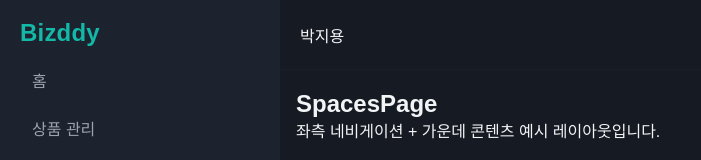
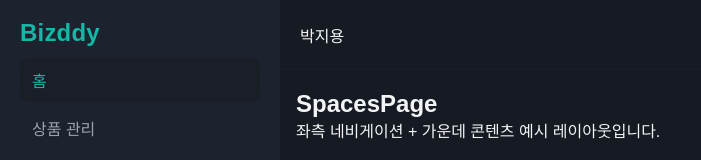
Before and after one commit to jiyong0106/bizddy, a Next.js app: page /spaces in a window 1280 px wide. Shown: the top 160 px of the page, without its empty margins (0-701 px from the left). Built offline with nearby package versions, Linux system fonts and the light colour scheme.

Commit message:
현재 path표시

```diff
--- a/src/components/spaces/navbar/index.tsx
+++ b/src/components/spaces/navbar/index.tsx
@@ -1,6 +1,9 @@
+"use client";
 import Link from "next/link";
 import styles from "./navbar.module.scss";
 import { Logo } from "@/components/common";
+import { usePathname } from "next/navigation";
+import clsx from "clsx";
 
 const items = [
   { label: "홈", href: "/spaces" },
@@ -13,13 +16,21 @@ const items = [
 ];
 
 const Navbar = () => {
+  const pathname = usePathname();
+
   return (
     <aside className={styles.container}>
       <Logo size={24} />
       <ul className={styles.menu}>
         {items.map((it) => (
           <li key={it.href} className={styles.item}>
-            <Link href={it.href} className={styles.link}>
+            <Link
+              href={it.href}
+              className={clsx(
+                styles.link,
+                pathname === it.href && styles.active
+              )}
+            >
               {it.label}
             </Link>
           </li>
--- a/src/components/spaces/navbar/navbar.module.scss
+++ b/src/components/spaces/navbar/navbar.module.scss
@@ -48,6 +48,11 @@
   color: v.$text-primary;
 }
 
+.active {
+  background: v.$divider;
+  color: v.$logo;
+}
+
 @media (min-width: 768px) {
   .container {
     background: v.$sidebarBg;
```
